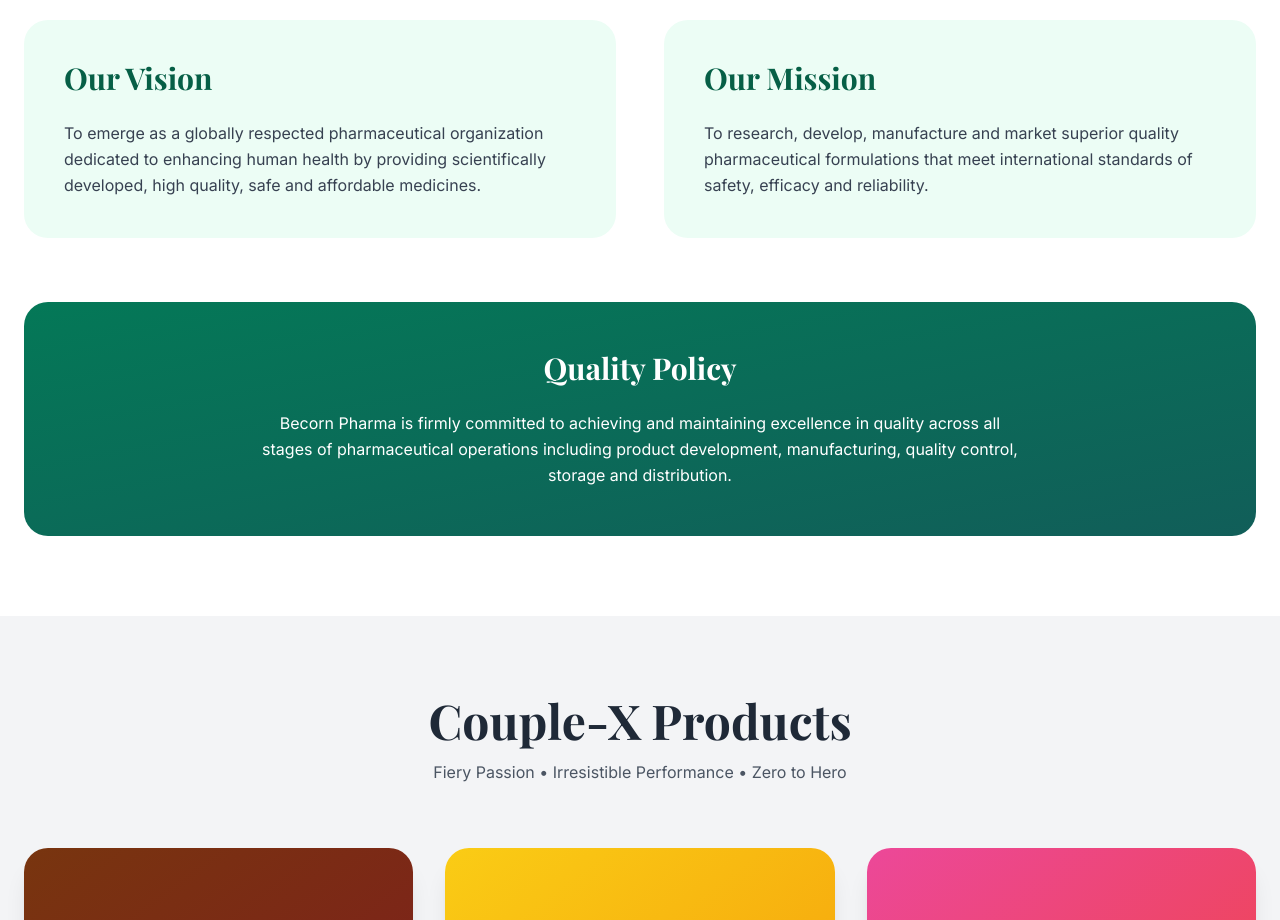
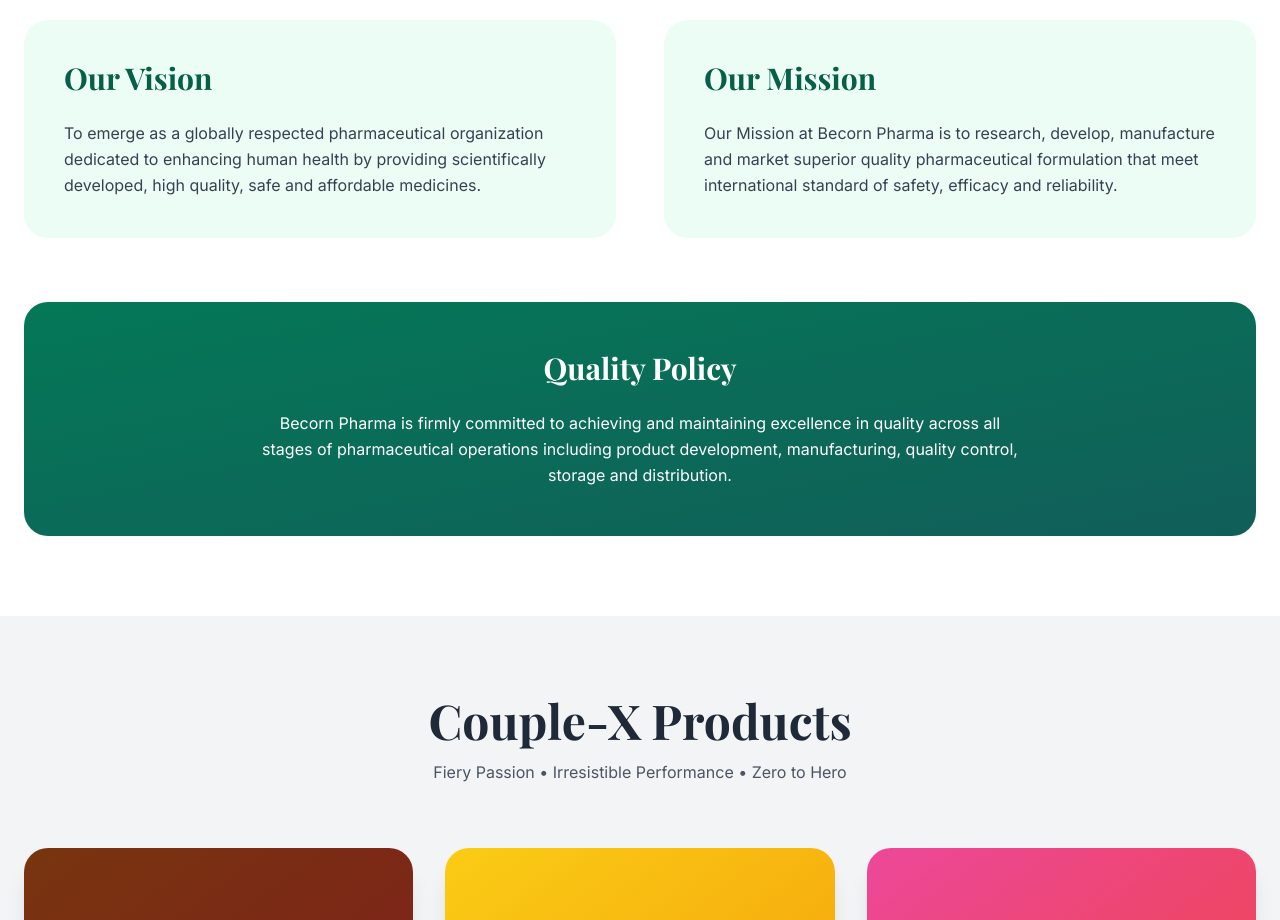
Before and after one commit to Akshatkhurana77/Pharma, a plain HTML site: page index.html in a window 1280 px wide. Shown: the part 1060-1980 px from the top of the page. Drawn offline with nearby package versions, Linux system fonts and the light colour scheme.

Commit message:
Update index.html

```diff
--- a/index.html
+++ b/index.html
@@ -151,7 +151,7 @@
                 <div class="bg-emerald-50 p-10 rounded-3xl">
                     <h3 class="text-3xl heading-font font-semibold mb-6 text-emerald-800">Our Mission</h3>
                     <p class="text-gray-700 leading-relaxed">
-                        To research, develop, manufacture and market superior quality pharmaceutical formulations that meet international standards of safety, efficacy and reliability.
+                        Our Mission at Becorn Pharma is to research, develop, manufacture and market superior quality pharmaceutical formulation that meet international standard of safety, efficacy and reliability.
                     </p>
                 </div>
             </div>
```
